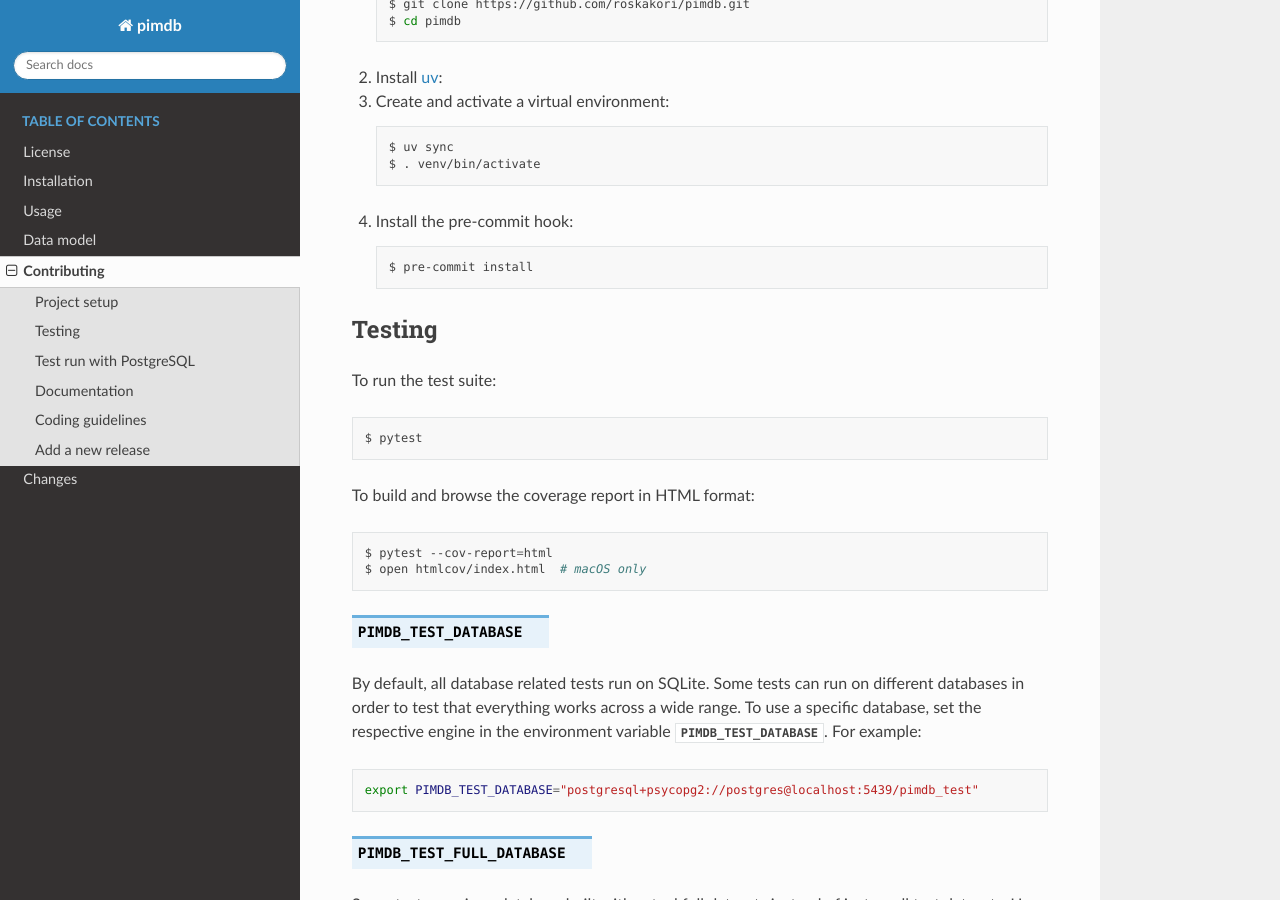
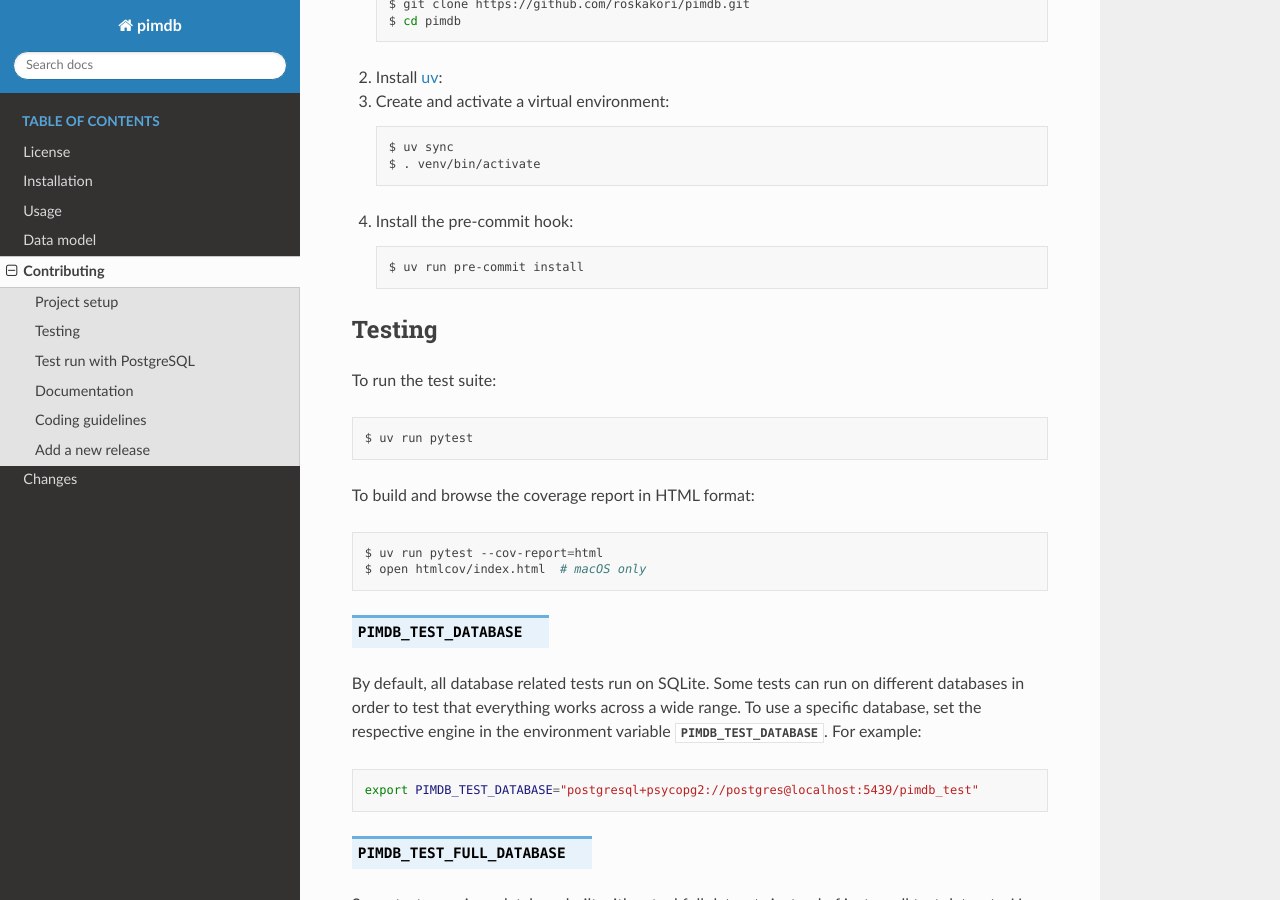
Before and after one commit to roskakori/pimdb, a Sphinx documentation site: the page built from docs/contributing.rst, in a window 1280 px wide and 900 px high, scrolled down 317 px. Built offline with Sphinx 7.4.7 and the Read the Docs theme 3.1.0, drawn with Linux system fonts in a browser that asks for light colours.

Commit message:
#50 Change package management to uv

```diff
--- a/docs/contributing.rst
+++ b/docs/contributing.rst
@@ -26,7 +26,7 @@ follows:
 
    .. code-block:: bash
 
-       $ pre-commit install
+       $ uv run pre-commit install
 
 
 Testing
@@ -36,13 +36,13 @@ To run the test suite:
 
 .. code-block:: bash
 
-    $ pytest
+    $ uv run pytest
 
 To build and browse the coverage report in HTML format:
 
 .. code-block:: bash
 
-    $ pytest --cov-report=html
+    $ uv run pytest --cov-report=html
     $ open htmlcov/index.html  # macOS only
 
 .. envvar:: PIMDB_TEST_DATABASE
@@ -106,7 +106,7 @@ To build the documentation in HTML format:
 
 .. code-block:: bash
 
-    $ make -C docs html
+    $ uv run make -C docs html
     $ open docs/_build/html/index.html  # macOS only
 
 
@@ -122,7 +122,7 @@ the code without performing a commit, run:
 
 .. code-block:: bash
 
-    $ pre-commit run --all-files
+    $ uv run pre-commit run --all-files
 
 In particular, this applies `black <https://black.readthedocs.io/en/stable/>`_,
 `flake8 <https://flake8.pycqa.org/>`_ and
```
